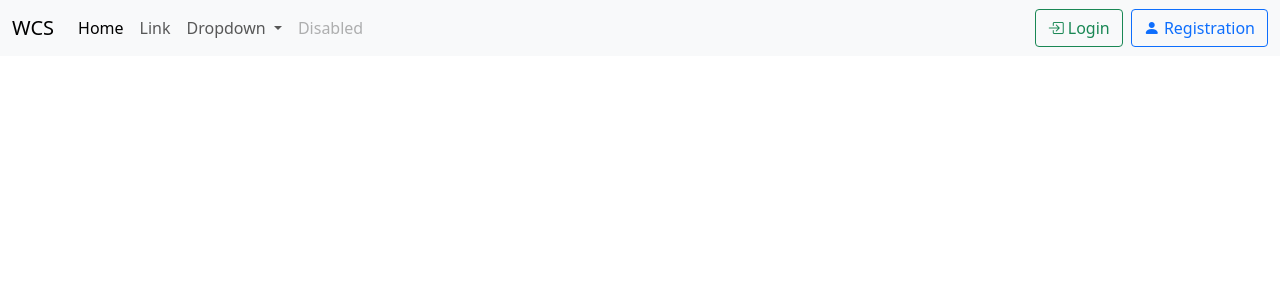
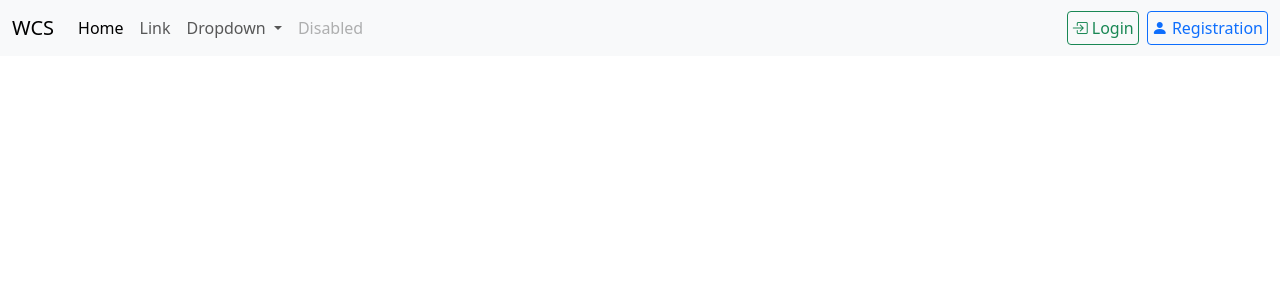
Before and after one commit to mrprikshit/login_regstration, a PHP site: page / in a window 1280 px wide. Shown: the top 300 px of the page. Run offline with PHP 8.4, Linux system fonts and the light colour scheme.

Commit message:
Update index.php

```diff
--- a/index.php
+++ b/index.php
@@ -49,9 +49,9 @@
                         <a class="nav-link disabled" aria-disabled="true">Disabled</a>
                     </li>
                 </ul>
-                <button class="btn btn-outline-success rounded-1" type="submit" data-bs-toggle="modal"
+                <button class="p-1 btn btn-outline-success rounded-1" type="submit" data-bs-toggle="modal"
                     data-bs-target="#exampleModal2"><i class="bi bi-box-arrow-in-right"></i> Login</button>
-                <button class="ms-2 btn btn-outline-primary rounded-1" type="submit" data-bs-toggle="modal"
+                <button class="ms-2 px-1 p-1 btn btn-outline-primary rounded-1" type="submit" data-bs-toggle="modal"
                     data-bs-target="#exampleModal"><i class="bi bi-person-fill"></i> Registration</button>
             </div>
         </div>
@@ -107,6 +107,8 @@
             </div>
         </div>
     </nav>
+    <!-- header end -->
+    <!-- main start -->
     <!-- link the bootstrap sctipt file -->
     <script src="https://cdn.jsdelivr.net/npm/bootstrap@5.3.3/dist/js/bootstrap.bundle.min.js"
         integrity="sha384-YvpcrYf0tY3lHB60NNkmXc5s9fDVZLESaAA55NDzOxhy9GkcIdslK1eN7N6jIeHz"
```
